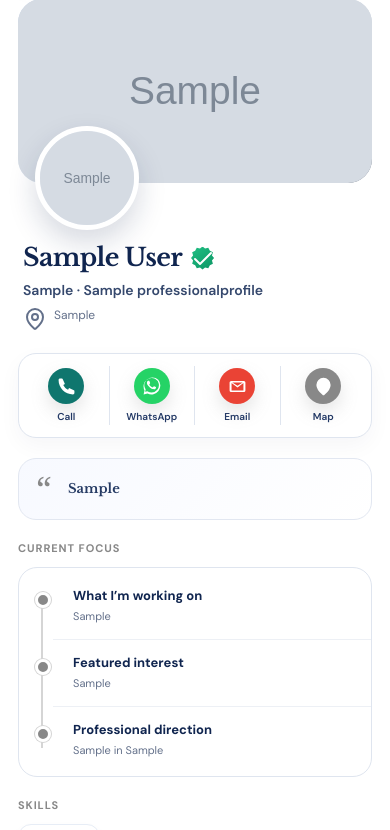
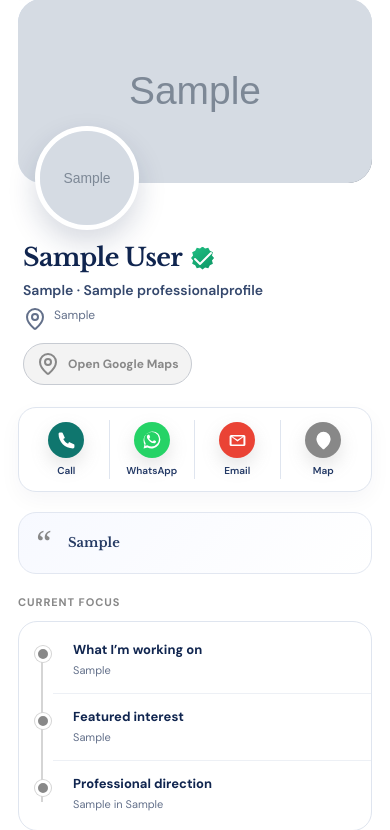
Before and after one commit to RobinDhami/Cards, a Django app: a page that uses professional_cards/templates/professional_cards/modern_identity.html in a window 390 px wide. Shown: the part 86-916 px from the top of the page. Run offline with Django 5.2, Linux system fonts and the light colour scheme; tables that the repository leaves empty hold one stand-in row (values such as "Sample post"); grey boxes marked "Sample" are stand-in pictures; some libraries are stand-ins or nearby versions.

Commit message:
Polish owner mobile layout and map action

```diff
--- a/professional_cards/templates/professional_cards/modern_identity.html
+++ b/professional_cards/templates/professional_cards/modern_identity.html
@@ -77,6 +77,12 @@
     .role { margin:8px 0 0; color:#35486d; font-size:14px; font-weight:600; }
     .location { margin:8px 0 0; display:flex; align-items:flex-start; gap:7px; color:var(--muted); font-size:12px; }
     .location i { width:16px; height:16px; flex:0 0 auto; }
+    .map-link {
+      width:max-content; max-width:100%; margin:12px 0 0; display:inline-flex; align-items:center; gap:8px;
+      border:1px solid color-mix(in srgb,var(--accent) 28%,#dfe5ef); border-radius:999px;
+      background:var(--accent-soft); color:var(--accent); padding:8px 12px; font-size:12px; font-weight:800;
+    }
+    .map-link i { width:15px; height:15px; flex:0 0 auto; }
     .actions {
       display:grid; grid-template-columns:repeat(auto-fit,minmax(62px,1fr)); margin-top:22px; padding:12px 5px;
       border:1px solid var(--line); border-radius:18px; background:#fff; box-shadow:0 8px 22px rgba(16,37,79,.04);
@@ -300,6 +306,12 @@
         </div>
         <p class="role">{{ profile.designation|default:profile.profession|default:"Professional Profile" }}{% if profile.company_name %} · {{ profile.company_name }}{% endif %}</p>
         {% if profile.location %}<p class="location"><i data-lucide="map-pin"></i>{{ profile.location }}</p>{% endif %}
+        {% if public_map_url %}
+          <a class="map-link" href="{{ public_map_url }}" target="_blank" rel="noopener">
+            <i data-lucide="map-pin"></i>
+            Open Google Maps
+          </a>
+        {% endif %}
       </section>
 
       {% if primary_actions %}
--- a/professional_cards/views.py
+++ b/professional_cards/views.py
@@ -414,6 +414,7 @@ def public_professional_profile(request, slug):
     context = {
         'profile': profile,
         'public_url': _absolute_public_url(request, profile),
+        'public_map_url': _public_map_url(profile),
         'whatsapp_digits': whatsapp_digits,
         'primary_actions': primary_actions,
         'extra_actions': extra_actions,
```
Also changed, not shown: professional_cards/templates/professional_cards/profile_owner_form.html (+12 -6 lines).
